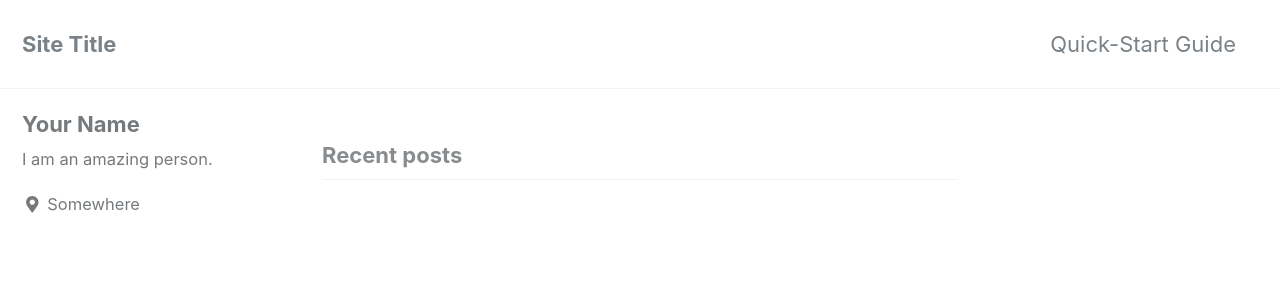
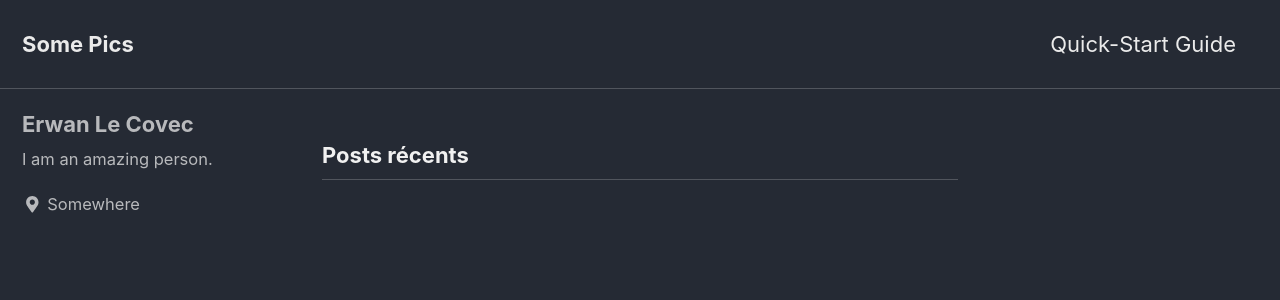
Before and after one commit to erwanlc/somepics, a Jekyll site: the page built from index.html, in a window 1280 px wide and 900 px high. Shown: the top 300 px of the window. Built offline with Jekyll 4.4.1, drawn with Linux system fonts in a browser that asks for light colours; nearby versions of some CDN libraries; the list of posts is cut into pages by our own code; some of the changed text lies outside the part shown.

Commit message:
Update _config.yml

```diff
--- a/_config.yml
+++ b/_config.yml
@@ -12,17 +12,17 @@
 
 # theme                  : "minimal-mistakes-jekyll"
 # remote_theme           : "mmistakes/minimal-mistakes"
-minimal_mistakes_skin    : "default" # "air", "aqua", "contrast", "dark", "dirt", "neon", "mint", "plum", "sunrise"
+minimal_mistakes_skin    : "dark" # "air", "aqua", "contrast", "dark", "dirt", "neon", "mint", "plum", "sunrise"
 
 # Site Settings
-locale                   : "en-US"
-title                    : "Site Title"
+locale                   : "fr"
+title                    : "Some Pics"
 title_separator          : "-"
-name                     : "Your Name"
+name                     : "erwanlc"
 description              : "An amazing website."
-url                      : # the base hostname & protocol for your site e.g. "https://mmistakes.github.io"
-baseurl                  : # the subpath of your site, e.g. "/blog"
-repository               : # GitHub username/repo-name e.g. "mmistakes/minimal-mistakes"
+url                      : "https://erwanlc.github.io/somepics/"
+baseurl                  : "/somepics"
+repository               : "erwanlc/somepics"
 teaser                   : # path of fallback teaser image, e.g. "/assets/images/500x300.png"
 # breadcrumbs            : false # true, false (default)
 words_per_minute         : 200
@@ -100,7 +100,7 @@ analytics:
 
 # Site Author
 author:
-  name             : "Your Name"
+  name             : "Erwan Le Covec"
   avatar           : # path of avatar image, e.g. "/assets/images/bio-photo.jpg"
   bio              : "I am an amazing person."
   location         : "Somewhere"
```
